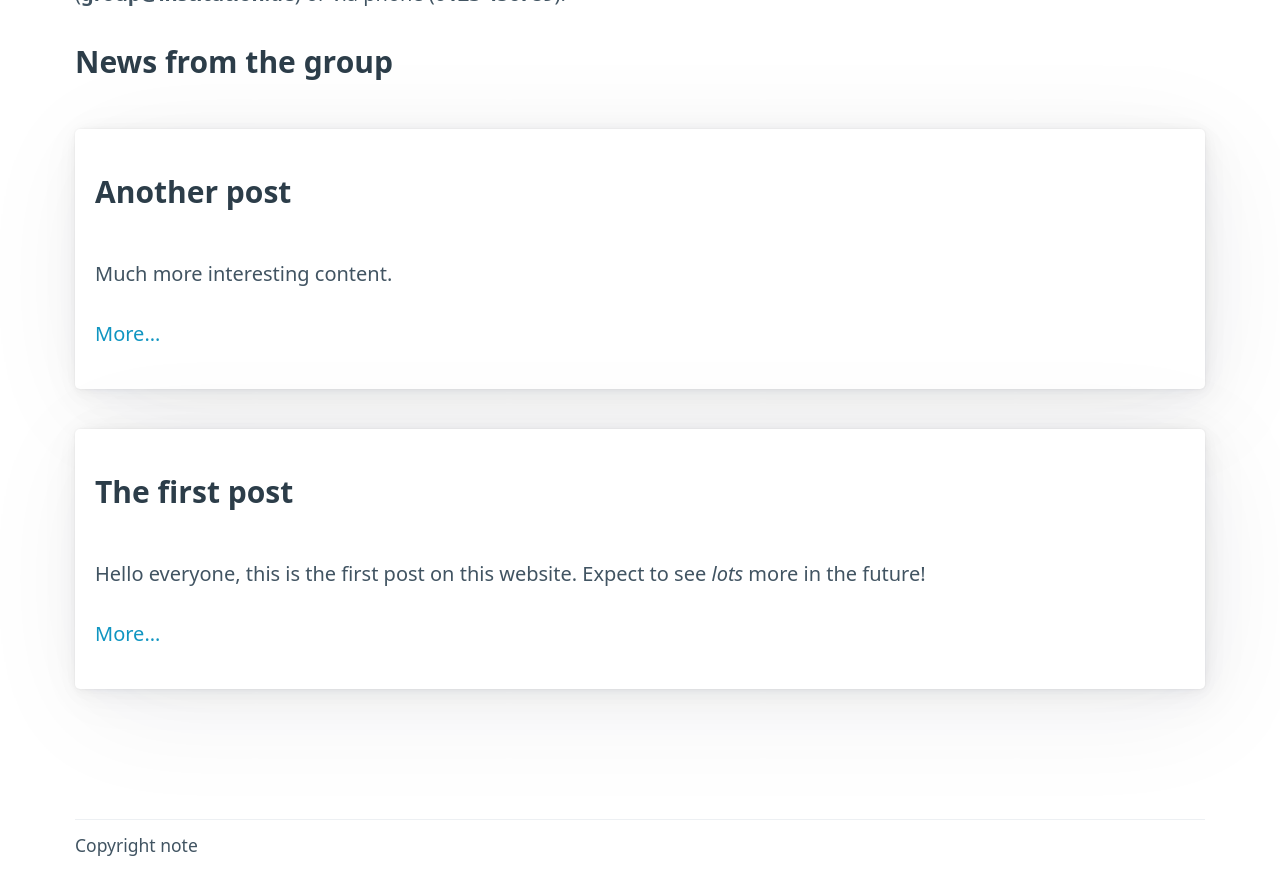
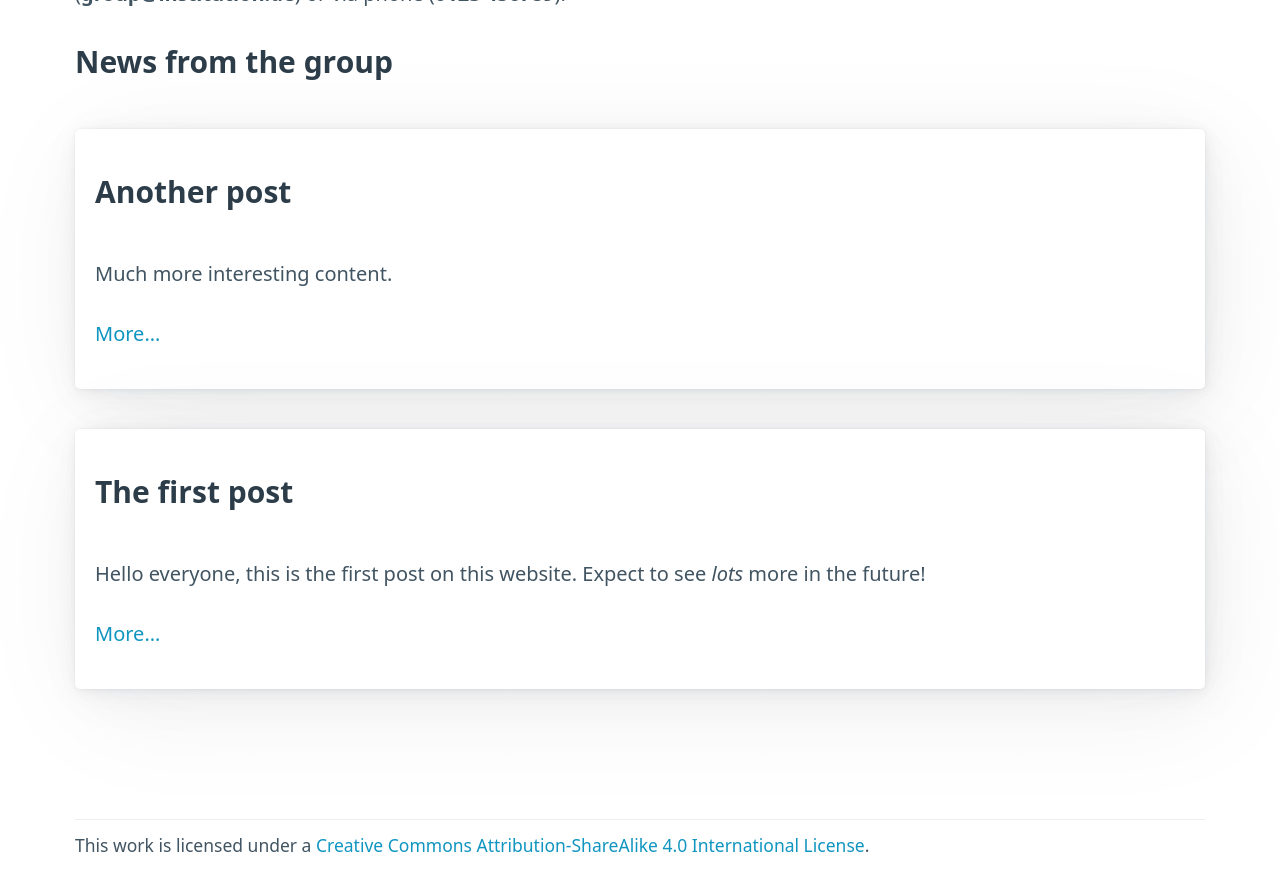
Before and after one commit to andreasKroepelin/ghpages-test, a Jekyll site: the page built from index.html, in a window 1280 px wide and 900 px high, scrolled down 951 px. Shown: the top 895 px of the window. Built offline with Jekyll 4.4.1, drawn with Linux system fonts in a browser that asks for light colours.

Commit message:
Add copyright note

```diff
--- a/_layouts/default.html
+++ b/_layouts/default.html
@@ -36,7 +36,11 @@
     </main>
     <footer class="container">
       <hr>
-      <small>Copyright note</small>
+      <small>
+      This work is licensed under a
+      <a rel="license" href="http://creativecommons.org/licenses/by-sa/4.0/">
+      Creative Commons Attribution-ShareAlike 4.0 International License</a>.
+      </small>
     </footer>
   </body>
 </html>
```
